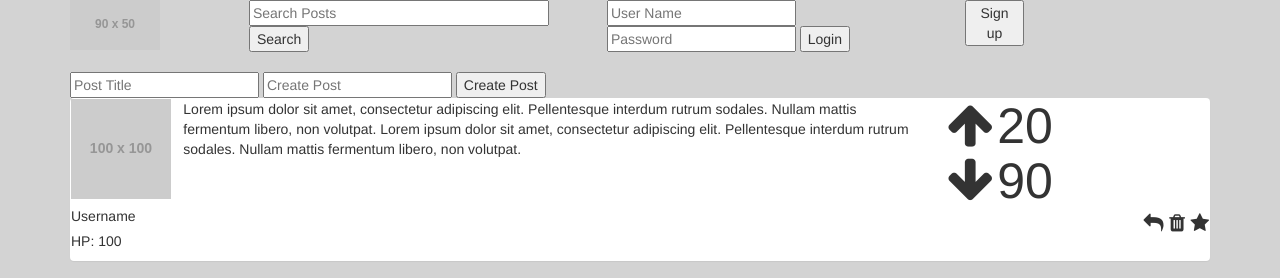
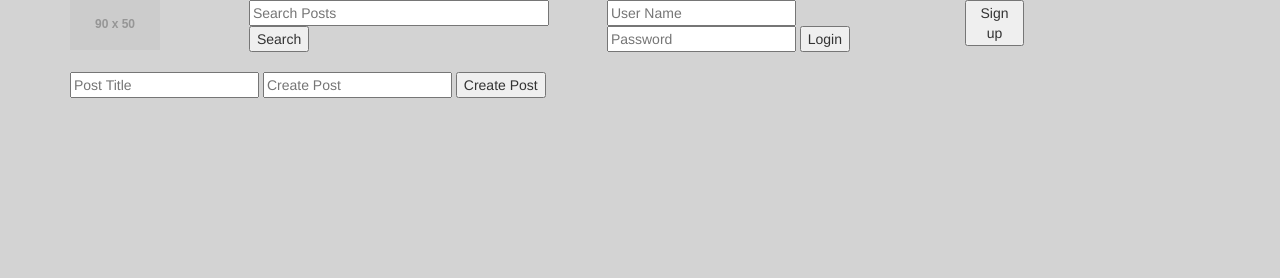
Before and after one commit to MorganW2017/forum-spectacle, a website: page public/index.html in a window 1280 px wide. Shown: the top 278 px of the page. Drawn offline with nearby package versions, Linux system fonts and the light colour scheme; no server answers; placeholder pictures from the web are drawn by us.

Commit message:
changed file structure, can now get static files on localhost:9001

```diff
--- a/index.html
+++ b/public/index.html
@@ -61,7 +61,7 @@
                 </div>
             </div>
         </div> -->
-        <div class="comments panel">
+        <!-- <div class="comments panel">
             <div class="row">
                 <div class="col-sm-1">
                     <img src="//placehold.it/100x100" alt="">
@@ -207,7 +207,7 @@
                 </div>
             </div>
 
-        </div>
+        </div> -->
     </div>
     <script src="https://cdnjs.cloudflare.com/ajax/libs/jquery/3.2.1/jquery.min.js"></script>
     <script src="app/service/post-service.js"></script>
```
Also changed, not shown: public/app/controller/post-controller.js (renamed from app/controller/post-controller.js), public/app/init.js (renamed from app/init.js), public/app/service/post-service.js (renamed from app/service/post-service.js), public/assets/style.css (renamed from assets/style.css), public/assets/style.min.css (renamed from assets/style.min.css), public/assets/style.scss (renamed from assets/style.scss).
